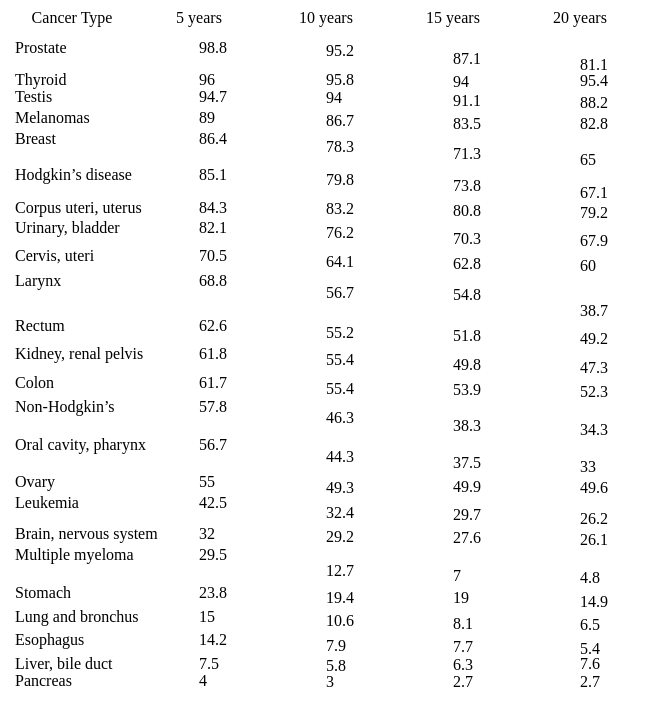
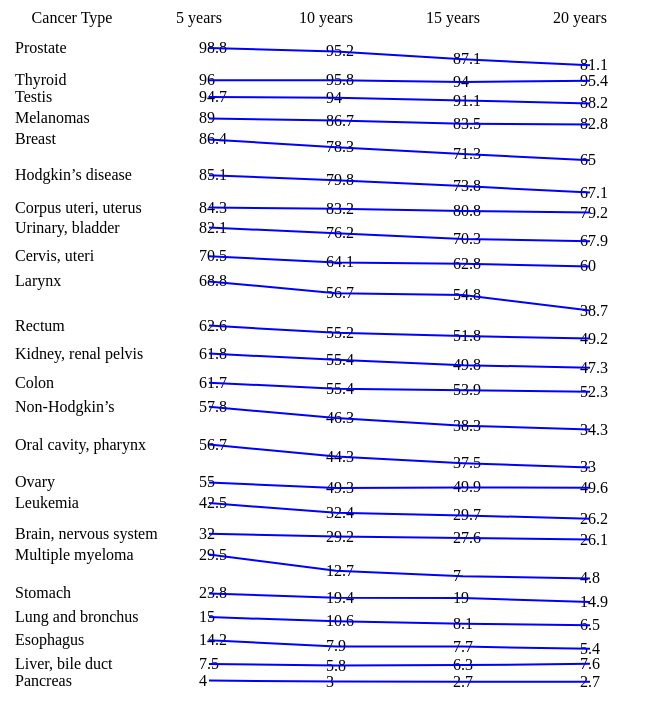
Before and after one commit to allisonking/miscellaneous-visualizations, a plain HTML site: page cancer_survival/index.html in a window 1280 px wide. Shown: the whole page, without its empty margins (0-656 px from the left). Drawn offline with nearby package versions, Linux system fonts and the light colour scheme.

Commit message:
add lines

```diff
--- a/cancer_survival/index.html
+++ b/cancer_survival/index.html
@@ -40,9 +40,17 @@ function MiniScaler(d) {
     return value / this.maxDomain * this.maxRange;
   }
 }
-
+var testData = [
+  {date: 20, value: 93.24},
+  {date: 40, value: 95.35},
+  {date: 60, value: 98.84},
+  {date: 80, value: 99.92},
+  {date: 100, value: 99.80},
+  {date: 120, value: 99.47}
+];
 var data;
 var manualYScale;
+var scaler;
 d3.csv('cancer_survival.csv', dataConverter, function(input_data) {
   data = input_data;
   var headers = d3.keys(data[0]);
@@ -58,7 +66,7 @@ d3.csv('cancer_survival.csv', dataConverter, function(input_data) {
 
   var start = 30;
   var padding = 15;
-  var scaler = new MiniScaler(data)
+  scaler = new MiniScaler(data)
   var rows = focus.selectAll('.table-row')
                   .data(data)
                   .enter()
@@ -90,11 +98,36 @@ d3.csv('cancer_survival.csv', dataConverter, function(input_data) {
                        })
                        .text(function(d) { return d.value});
 
-    //focus.selectAll('.table-row')
+      var lineData = [];
+      data.forEach(function(d) {
+        var entries = d3.entries(d);
+        entries.forEach(function(entry) {
+          entry['max'] = getMaxValue(d);
+        })
+        entries.shift();
+        lineData.push(entries);
+      })
 
-
+      rows.append('path')
+          .datum(function(d, i) {
+            return lineData[i]
+          })
+          .attr('class', 'link')
+          .attr('d', line)
+          .attr('stroke', 'blue')
+          .attr('stroke-width', 2)
+          .attr('fill','none');
 
 })
+
+var line = d3.line()
+             .x(function(d) {
+               return xScale(d.key)+10;
+             })
+             .y(function(d) {
+               return scaler.scale(d.max - d.value)-5;
+             })
+             .curve(d3.curveLinear);
 
 function getMaxValue(d) {
   var keys = Object.keys(d);
```
